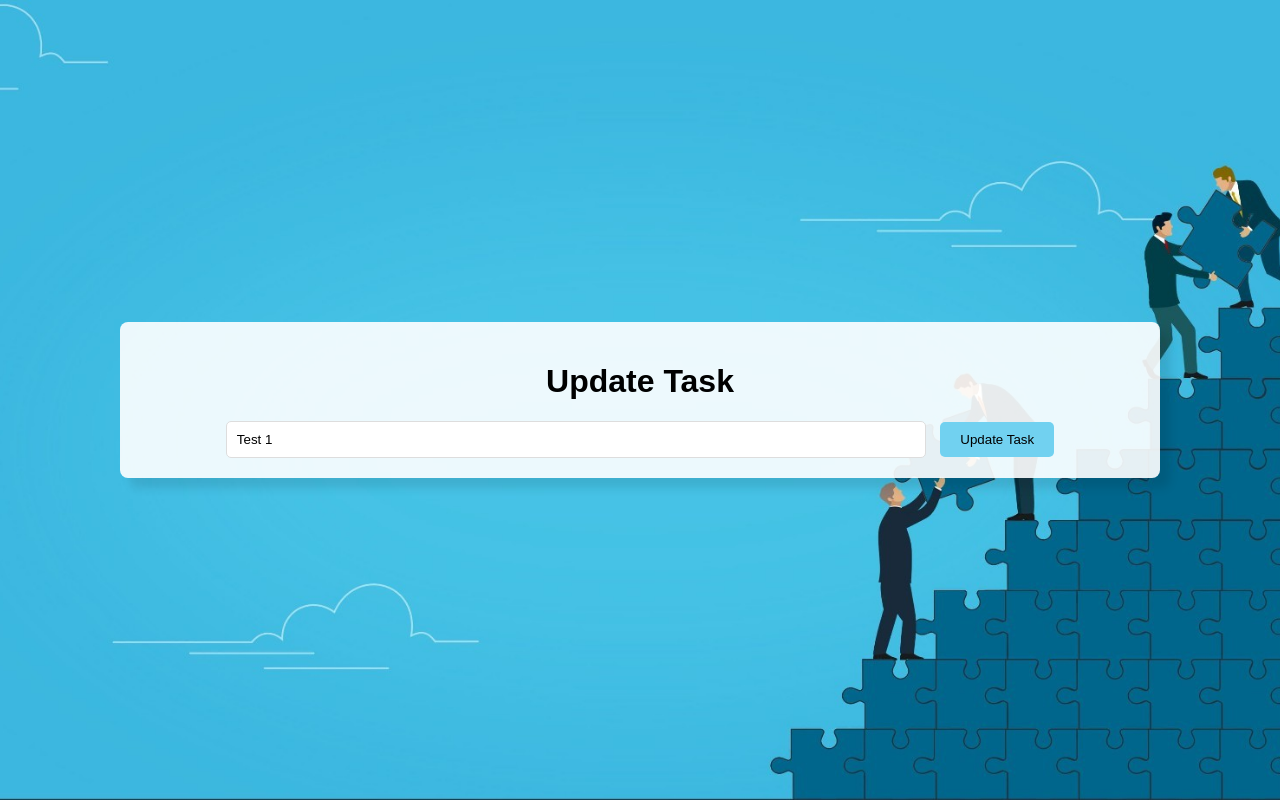
After one commit to hneelabh/TaskMaster, a Flask app: page /update/2 in a window 1280 px wide. The commit adds this page. Run offline with Flask 3, Linux system fonts and the light colour scheme; data comes from the database, SQL or seed files in the repository; both versions use the stored data as it was after the commit.

Commit message:
Final Commit

```diff
--- a/app.py
+++ b/app.py
@@ -37,7 +37,7 @@
 #     app.run(debug=True)
 
 import os
-from flask import Flask, render_template, url_for, request, redirect
+from flask import Flask, render_template, url_for, request, redirect, send_from_directory
 from flask_sqlalchemy import SQLAlchemy
 from datetime import datetime
 
@@ -85,6 +85,22 @@ def delete(id):
     except:
         return 'There was a problem deleting your task.'
 
+@app.route('/update/<int:id>', methods=['GET', 'POST'])
+def update(id):
+    task = Todo.query.get_or_404(id)
+
+    if request.method == 'POST':
+        task.content = request.form['content']
+
+        try:
+            db.session.commit()
+            return redirect('/')
+        except:
+            return 'There was an issue updating your task.'
+    else:
+        return render_template('update.html', task=task)
+
+
 
 if __name__ == "__main__":
     app.run(debug=True)
--- a/static/css/main.css
+++ b/static/css/main.css
@@ -1,25 +1,30 @@
 /* Base styles for the page */
 body {
     font-family: Arial, sans-serif;
-    background-color: #f4f4f4;
+    background: url('/static/images/tasks.jpeg') no-repeat center center fixed;
+    background-size: cover;
     margin: 0;
     padding: 0;
+    display: flex;
+    justify-content: center;
+    align-items: center;
+    height: 100vh;
+    text-align: center;
 }
 
-/* Container for the content */
 .content {
-    max-width: 800px;
-    margin: 50px auto;
+    max-width: 1000px;
+    width: 100%;
+    margin: 0 auto;
     padding: 20px;
-    background: white;
+    background: rgba(255, 255, 255, 0.9); /* Slightly transparent background */
     border-radius: 8px;
-    box-shadow: 0 0 10px rgba(0, 0, 0, 0.1);
+    box-shadow: 10px 10px 10px rgba(0, 0, 0, 0.1);
 }
 
 /* Heading styles */
 .content h1 {
-    text-align: center;
-    color: #333;
+    color: #000000;
 }
 
 /* Table styles */
@@ -33,7 +38,6 @@ table {
 table th {
     background-color: #f8f8f8;
     padding: 10px;
-    text-align: left;
     border-bottom: 2px solid #ddd;
 }
 
@@ -41,6 +45,8 @@ table th {
 table td {
     padding: 10px;
     border-bottom: 1px solid #ddd;
+    word-wrap: break-word;
+    max-width: 300px; /* Set a maximum width for table cells */
 }
 
 /* Action links styles */
@@ -54,9 +60,37 @@ table a:hover {
     text-decoration: underline;
 }
 
+/* Form styles */
+form {
+    margin-top: 20px;
+}
+
+form input[type="text"] {
+    width: 70%;
+    padding: 10px;
+    border: 1px solid #ddd;
+    border-radius: 5px;
+    margin-right: 10px;
+    box-sizing: border-box;
+}
+
+form input[type="submit"] {
+    background-color: #71d1f0;
+    color: rgb(0, 0, 0);
+    border: none;
+    padding: 10px 20px;
+    border-radius: 5px;
+    cursor: pointer;
+}
+
+form input[type="submit"]:hover {
+    background-color: #107e9f;
+    color: white;
+}
+
 /* Button styles */
 button {
-    background-color: #007BFF;
+    background-color: #46C2E6;
     color: white;
     border: none;
     padding: 10px 20px;
@@ -65,5 +99,30 @@ button {
 }
 
 button:hover {
-    background-color: #0056b3;
+    background-color: #25a1c6;
 }
+
+/* Styles for update and delete buttons */
+.action-buttons a {
+    text-decoration: none;
+    padding: 5px 10px;
+    border-radius: 5px;
+    color: white;
+    margin-right: 5px;
+}
+
+.action-buttons .update {
+    background-color: #31c554; /* Green */
+}
+
+.action-buttons .update:hover {
+    background-color: #218838;
+}
+
+.action-buttons .delete {
+    background-color: #dc3545; /* Red */
+}
+
+.action-buttons .delete:hover {
+    background-color: #c82333;
+}
--- /dev/null
+++ b/templates/update.html
@@ -0,0 +1,16 @@
+{% extends 'base.html' %}
+
+{% block head %}
+<title>Task Master</title>
+{% endblock %}
+
+{% block body %}
+<div class="content">
+    <h1>Update Task</h1>
+
+    <form action="/update/{{task.id}}" method="POST">
+        <input type="text" name="content" value="{{task.content}}" id="content">
+        <input type="submit" value="Update Task">
+    </form>
+</div>
+{% endblock %}
```
Also changed, not shown: templates/index.html (+14 -7 lines), static/images/logo.jpg (added), static/images/tasks.jpeg (added), test.db.
